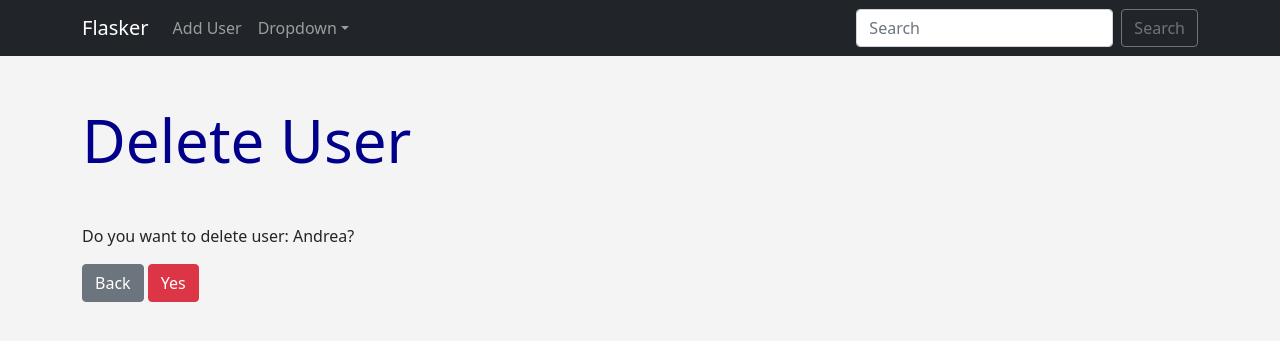
After one commit to ivanlegranbizarro/flasker, a Flask app: page /user/confirmation_delete/2 in a window 1280 px wide. The commit adds this page. Shown: the top 341 px of the page. Run offline with Flask 2, Linux system fonts and the light colour scheme; data comes from the database, SQL or seed files in the repository; both versions use the stored data as it was after the commit.

Commit message:
Delete User

```diff
--- a/app.py
+++ b/app.py
@@ -114,5 +114,26 @@ def update_user(id):
         return render_template('update_user.html', form=form, user=user)
 
 
+# Delete Confirmation Page
+@app.route('/user/confirmation_delete/<int:id>', methods=['GET', 'POST'])
+def confirmation_delete(id):
+    user = Users.query.get_or_404(id)
+    return render_template('delete_user.html', user=user)
+
+
+# Delete User Page
+@app.route('/user/delete/<int:id>')
+def delete_user(id):
+    user = Users.query.get_or_404(id)
+    try:
+        db.session.delete(user)
+        db.session.commit()
+        flash('User deleted successfully!', 'success')
+        return redirect(url_for('add_user'))
+    except:
+        flash('Error deleting user!', 'danger')
+        return redirect(url_for('add_user'))
+
+
 if __name__ == '__main__':
     app.run()
--- a/templates/add_user.html
+++ b/templates/add_user.html
@@ -51,8 +51,8 @@
     <tr>
         {% for user in all_users %}
         <td>
-                        <a href="{{ url_for('update_user', id=user.id ) }}">{{ user.name }}</a> - {{ user.email }} -
-                        {{ user.favorite_color }}
+            <a href="{{ url_for('update_user', id=user.id ) }}">{{ user.id }} - {{ user.name }}</a> - {{ user.email }} -
+            {{ user.favorite_color }} <a href="{{ url_for('confirmation_delete', id=user.id) }}" class="btn btn-danger btn-sm">Delete</a>
         </td>
     </tr>
     {% endfor %}
--- /dev/null
+++ b/templates/delete_user.html
@@ -0,0 +1,13 @@
+{% extends 'base.html' %}
+
+{% block title %}
+Delete User
+{% endblock title %}
+
+{% block content %}
+
+<h1 class="my-5">Delete User</h1>
+<p>Do you want to delete user: {{ user.name }}?</p>
+<a href="{{ url_for('add_user') }}" class="btn btn-secondary">Back</a> <a
+    href="{{ url_for('delete_user', id=user.id) }}" class="btn btn-danger">Yes</a>
+{% endblock content %}
--- a/templates/update_user.html
+++ b/templates/update_user.html
@@ -6,7 +6,6 @@ Update User
 
 
 {% block content %}
-<h1 class="my-5">Update your User data</h1>
 <br>
 <div class="shadow p-3 mb-5 bg-body rounded">
     <form action="/user/update/{{ user.id }}" method="post">
```
Also changed, not shown: users.db. Lines whose indentation alone changed are shown as unchanged.
